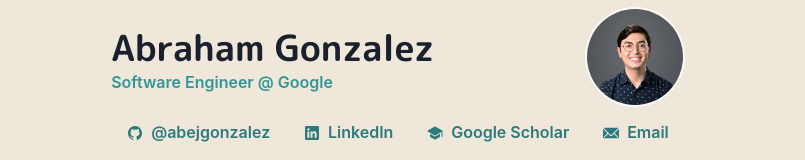
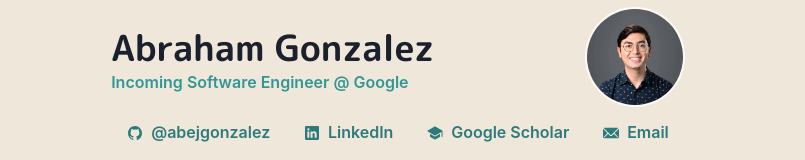
Before and after one commit to abejgonzalez/abejgonzalez.github.io, a Next.js app: page / in a window 1280 px wide. Shown: the part 193-353 px from the top of the page, without its empty margins (242-1047 px from the left). Built offline with nearby package versions, Linux system fonts and the light colour scheme.

Commit message:
Add incoming to title

```diff
--- a/pages/index.js
+++ b/pages/index.js
@@ -46,7 +46,7 @@ const Home = () => (
             Abraham Gonzalez
           </Heading>
           <Text color={useColorModeValue('teal.500', 'teal.200')} fontWeight="semibold">
-            Software Engineer @ Google
+            Incoming Software Engineer @ Google
           </Text>
         </Box>
         <Box
```
